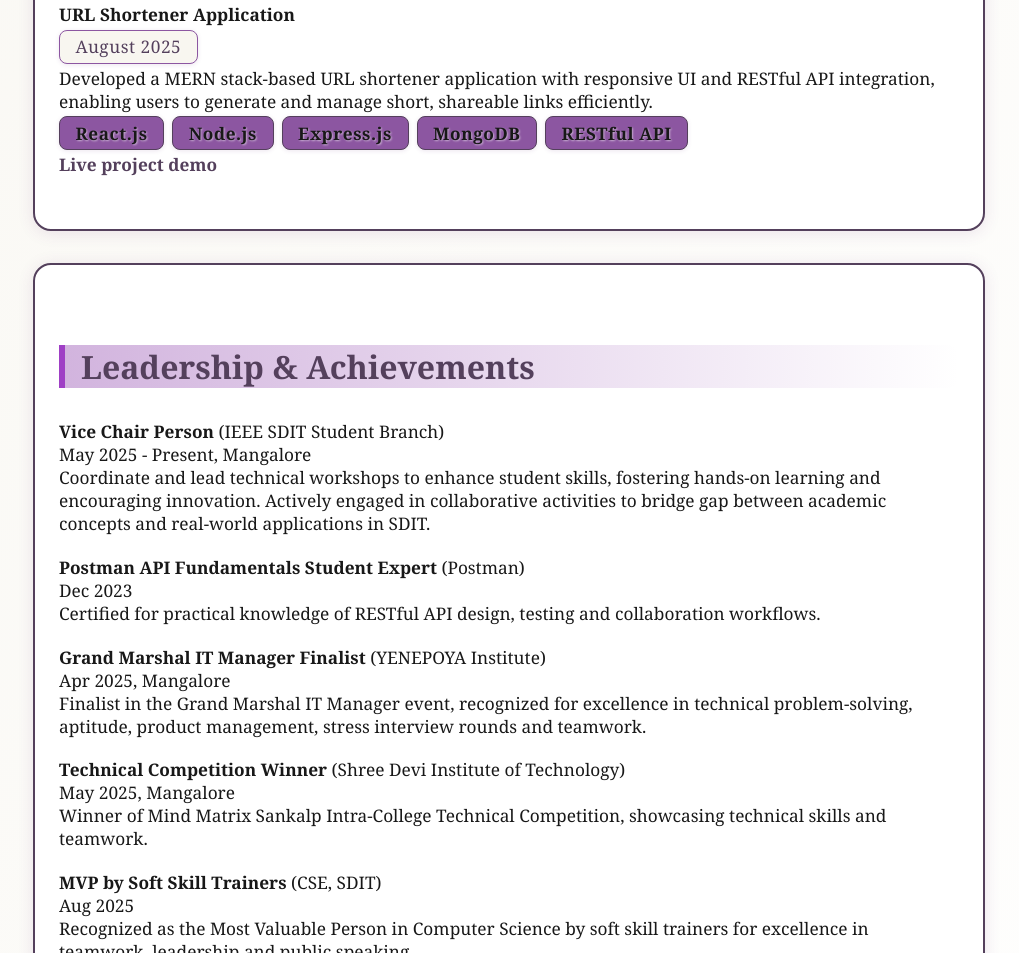
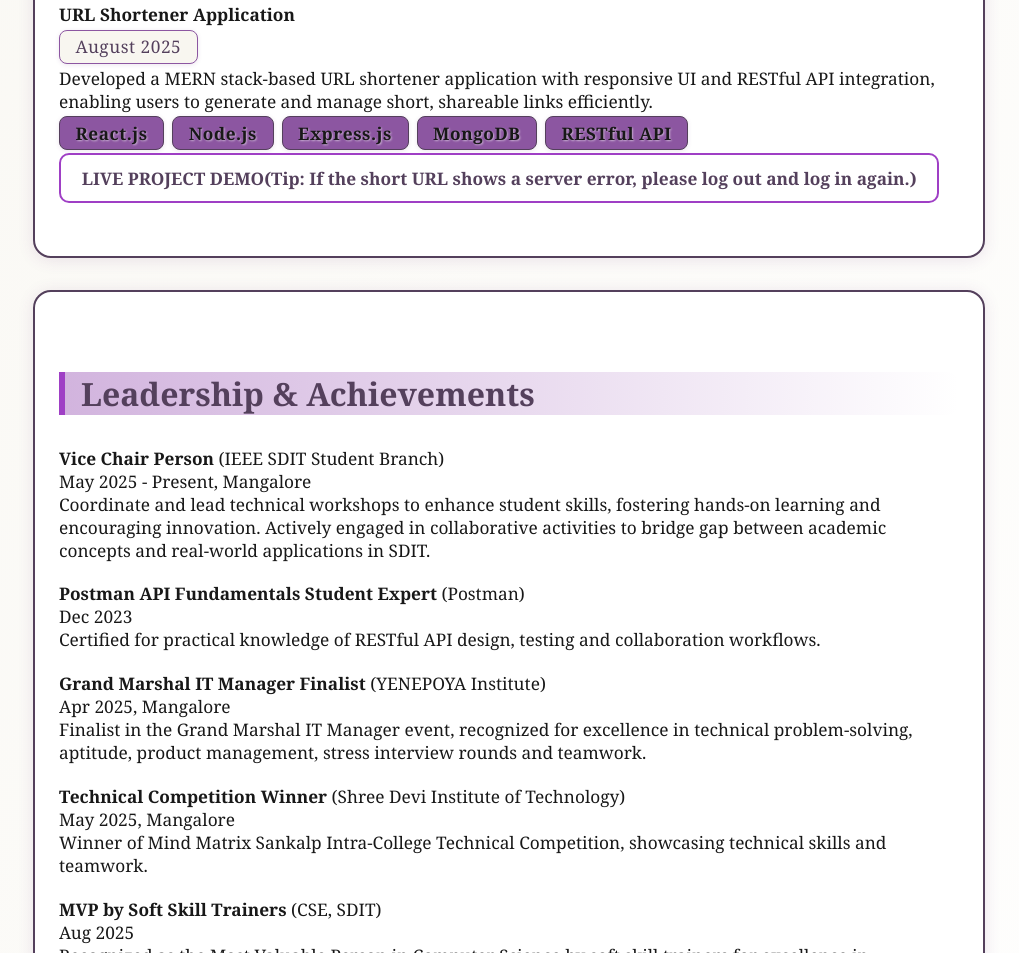
Before and after one commit to Sinchanaps03/portfolio, a plain HTML site: page index.html in a window 1280 px wide. Shown: the part 1415-2368 px from the top of the page, without its empty margins (131-1150 px from the left). Drawn offline with Linux system fonts and the light colour scheme.

Commit message:
Update project demo text and formal button

```diff
--- a/index.html
+++ b/index.html
@@ -162,6 +162,31 @@
       filter: brightness(1.1) drop-shadow(0 0 16px var(--vintage-purple-light));
       text-decoration: none;
     }
+    /* Formal button: white background, purple text, no glow/highlight */
+    .formal-btn {
+      display: inline-block;
+      padding: 0.65em 1.2em;
+      font-size: 1em;
+      font-family: 'Georgia', serif;
+      font-weight: 600;
+      color: var(--vintage-purple-dark);
+      background: #ffffff;
+      border: 2px solid var(--vintage-purple);
+      border-radius: 10px;
+      box-shadow: none;
+      text-decoration: none;
+      transition: background-color 0.15s ease, color 0.15s ease, border-color 0.15s ease;
+      animation: none !important;
+      filter: none !important;
+      text-shadow: none !important;
+    }
+    .formal-btn:hover, .formal-btn:focus {
+      background: #ffffff;
+      color: var(--vintage-purple);
+      border-color: var(--vintage-purple-dark);
+      box-shadow: none;
+      transform: none;
+    }
     .glow-btn:active {
       filter: brightness(0.95);
     }
@@ -223,10 +248,9 @@
     <ul class="proj-list">
       <li><strong>URL Shortener Application</strong><br>
         <span class="badge" style="background: var(--vintage-white); color: var(--vintage-purple-dark); border: 1.5px solid var(--vintage-purple-light); font-weight: normal;">August 2025</span><br>
-        Developed a MERN stack-based URL shortener application with responsive UI and RESTful API integration, enabling users to generate and manage short, shareable links efficiently.<br>
+  Developed a MERN stack-based URL shortener application with responsive UI and RESTful API integration, enabling users to generate and manage short, shareable links efficiently.<br>
         <span class="badge">React.js</span> <span class="badge">Node.js</span> <span class="badge">Express.js</span> <span class="badge">MongoDB</span> <span class="badge">RESTful API</span><br>
-        <a class="contact-link" href="https://short-url-frontend-i7cb.vercel.app/" target="_blank">Live project demo
-        </a>
+                                                                                        <a class="contact-link formal-btn" href="https://short-url-frontend-i7cb.vercel.app/" target="_blank">LIVE PROJECT DEMO(Tip: If the short URL shows a server error, please log out and log in again.)</a>
       </li>
     </ul>
   </section>
```
